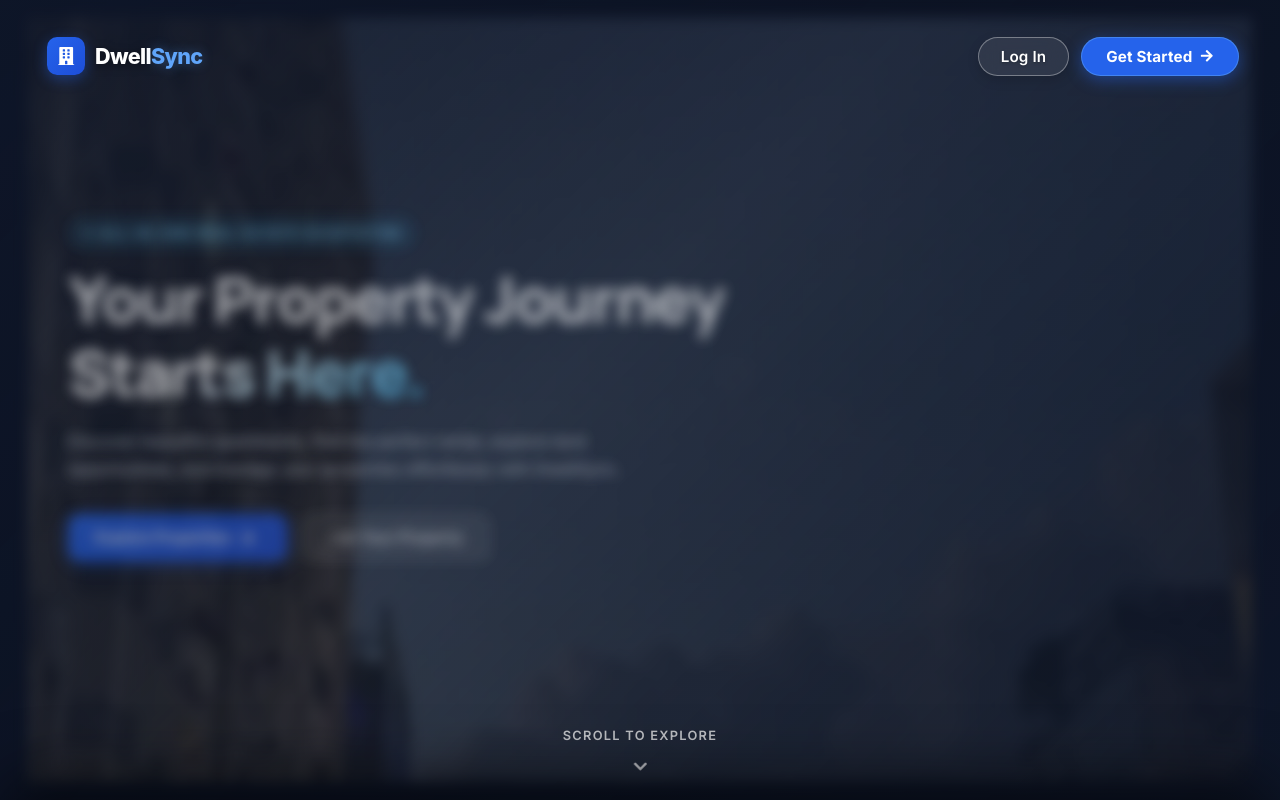
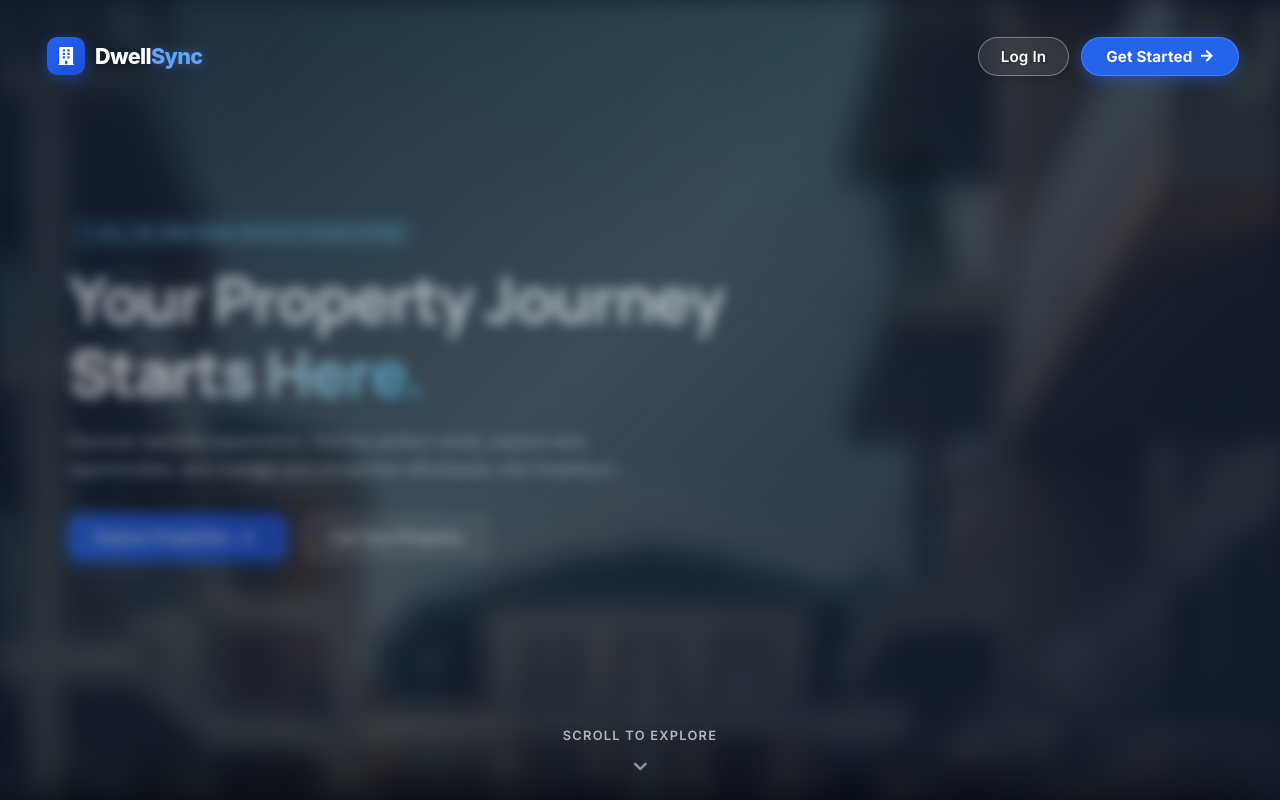
Before and after one commit to Ridwan805/Home-management-system, a React (Vite) app in the folder vite-project/: page / in a window 1280 px wide. Shown: the top 800 px of the page. Built offline with nearby package versions, Linux system fonts and the light colour scheme; no server answers.

Commit message:
Replace broken homepage hero image with 40a157fc-07c1-50e7-9429-18852e1b2e94.jpg and apply elegant background blur and gradient overlay

```diff
--- a/vite-project/src/HomePage/HomePage.css
+++ b/vite-project/src/HomePage/HomePage.css
@@ -110,6 +110,20 @@
   transition: none;
 }
 
+/* Dedicated hero background image styling with soft blur and anti-bleed scale */
+.hero-bg-img {
+  object-position: center 30%;
+  filter: blur(0.45rem);
+  transform: scale(1.06);
+  transform-origin: center center;
+}
+
+@media (max-width: 48rem) {
+  .hero-bg-img {
+    object-position: center 25%;
+  }
+}
+
 /* --- Section Overlays --- */
 .section-overlay {
   position: absolute;
@@ -122,9 +136,9 @@
 .hero-overlay {
   background: linear-gradient(
     135deg,
-    rgba(15, 23, 42, 0.9) 0%,
-    rgba(15, 23, 42, 0.65) 45%,
-    rgba(15, 23, 42, 0.9) 100%
+    rgba(15, 23, 42, 0.84) 0%,
+    rgba(15, 23, 42, 0.58) 45%,
+    rgba(15, 23, 42, 0.88) 100%
   );
 }
 
--- a/vite-project/src/HomePage/HomePage.jsx
+++ b/vite-project/src/HomePage/HomePage.jsx
@@ -19,7 +19,7 @@ import FloatingHomeNav from '../components/layout/FloatingHomeNav';
 import './HomePage.css';
 
 // Exact image assets as required
-import flatsImg from '../assets/flats.jpg';
+import heroApartmentImg from '../assets/40a157fc-07c1-50e7-9429-18852e1b2e94.jpg';
 import elevatorImg from '../assets/elevator.jpg';
 import landscapeImg from '../assets/landscape.jpg';
 import landscape2Img from '../assets/landscape2.jpg';
@@ -114,12 +114,21 @@ const HomePage = () => {
               // Visual layer defocus: background image
               if (bgImg) {
                 if (progress > 0.005) {
-                  bgImg.style.transform = `scale(${scale})`;
+                  const isHero = sec.id === 'hero';
+                  const baseBlur = isHero ? 0.45 : 0;
+                  const currentBlur = (baseBlur + parseFloat(blurVal)).toFixed(4);
+                  const currentScale = isHero ? (1.06 - (progress * 0.05)).toFixed(4) : scale;
+                  bgImg.style.transform = `scale(${currentScale})`;
                   bgImg.style.transformOrigin = 'center center';
-                  bgImg.style.filter = `blur(${blurVal}rem) brightness(${brightness})`;
+                  bgImg.style.filter = `blur(${currentBlur}rem) brightness(${brightness})`;
                 } else {
-                  bgImg.style.transform = 'none';
-                  bgImg.style.filter = 'none';
+                  if (sec.id === 'hero') {
+                    bgImg.style.transform = 'scale(1.06)';
+                    bgImg.style.filter = 'blur(0.45rem)';
+                  } else {
+                    bgImg.style.transform = 'none';
+                    bgImg.style.filter = 'none';
+                  }
                 }
               }
 
@@ -189,14 +198,14 @@ const HomePage = () => {
       <FloatingHomeNav />
 
       {/* =====================================================================
-          1. CINEMATIC HERO SECTION — flats.jpg
+          1. CINEMATIC HERO SECTION — 40a157fc-07c1-50e7-9429-18852e1b2e94.jpg
           ===================================================================== */}
       <section id="hero" className="cinematic-section section-hero is-revealed">
         <div className="section-bg-wrap">
           <img
-            src={flatsImg}
-            alt="DwellSync luxury city apartments"
-            className="section-bg-img"
+            src={heroApartmentImg}
+            alt="DwellSync luxury city apartments and modern residential buildings"
+            className="section-bg-img hero-bg-img"
             loading="eager"
             fetchpriority="high"
           />
```
Also changed, not shown: vite-project/src/assets/40a157fc-07c1-50e7-9429-18852e1b2e94.jpg (added), vite-project/src/assets/flats.jpg (deleted).
